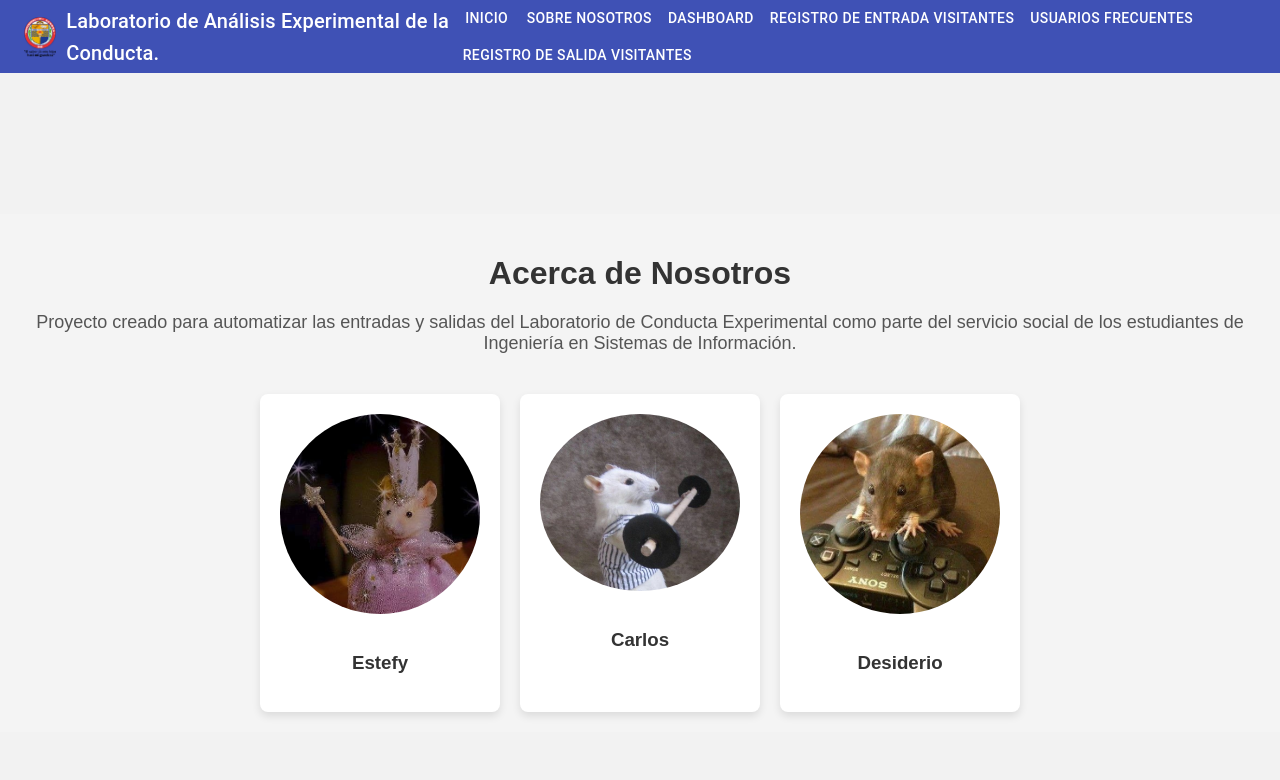
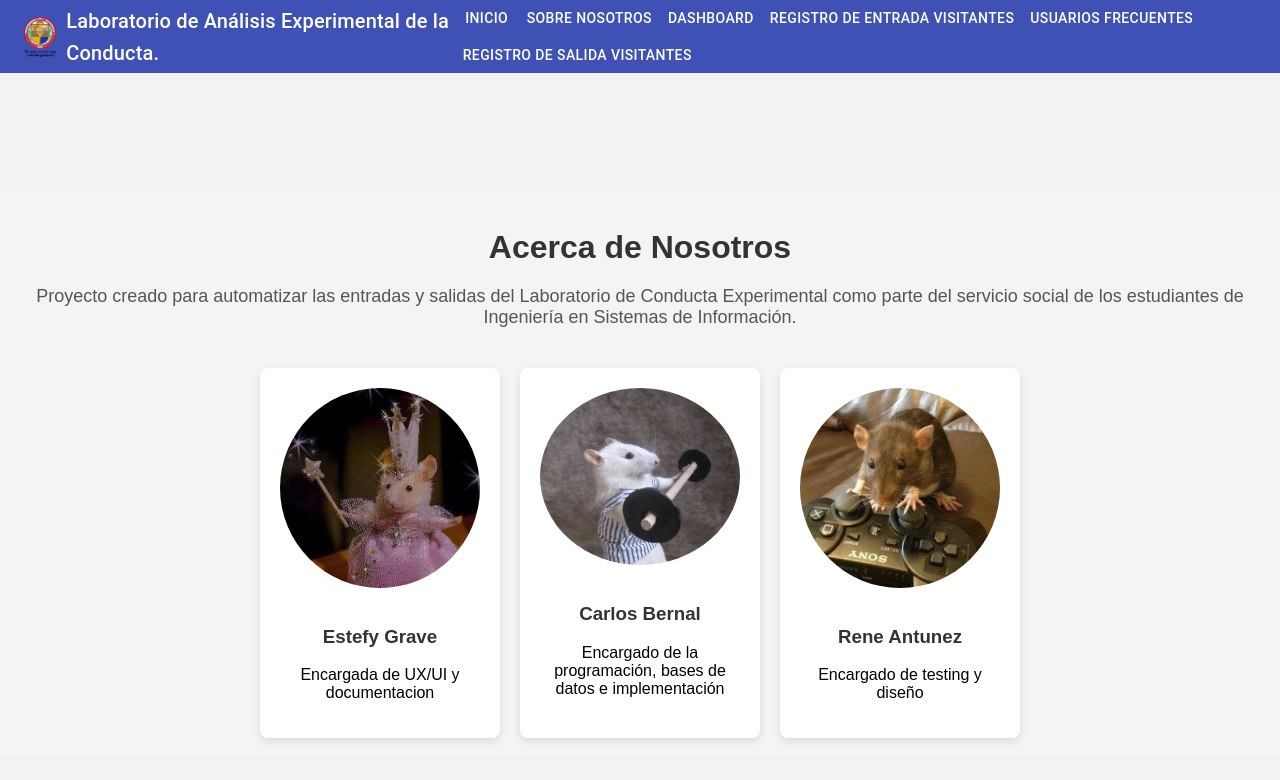
Before and after one commit to bernal9913/labaccess, a React (Create React App) app: page /about in a window 1280 px wide. Shown: the top 780 px of the page. Built offline with nearby package versions, Linux system fonts and the light colour scheme; no server answers; the database is empty.

Commit message:
ultimos detalles pre entrega

```diff
--- a/src/components/About.js
+++ b/src/components/About.js
@@ -17,19 +17,28 @@ const About = () => {
 					<a href="https://www.youtube.com/watch?v=tGE381tbQa8" target="_blank" rel="noopener noreferrer">
 						<img src={estefyImage} alt="Estefy" className="team-image"/>
 					</a>
-					<h3>Estefy</h3>
+					<h3>Estefy Grave</h3>
+					<p className="member-description">
+						Encargada de UX/UI y documentacion
+					</p>
 				</div>
 				<div className="team-member">
 					<a href="https://www.youtube.com/watch?v=X_SEwgDl02E" target="_blank" rel="noopener noreferrer">
 						<img src={carlosImage} alt="Carlos" className="team-image"/>
 					</a>
-					<h3>Carlos</h3>
+					<h3>Carlos Bernal</h3>
+					<p className="member-description">
+						Encargado de la programación, bases de datos e implementación
+					</p>
 				</div>
 				<div className="team-member">
 					<a href="https://www.youtube.com/watch?v=ARWg160eaX4" target="_blank" rel="noopener noreferrer">
 						<img src={desiderioImage} alt="Desiderio" className="team-image"/>
 					</a>
-					<h3>Desiderio</h3>
+					<h3>Rene Antunez</h3>
+					<p className="member-description">
+						Encargado de testing y diseño
+					</p>
 				</div>
 			</div>
 		</div>
```
